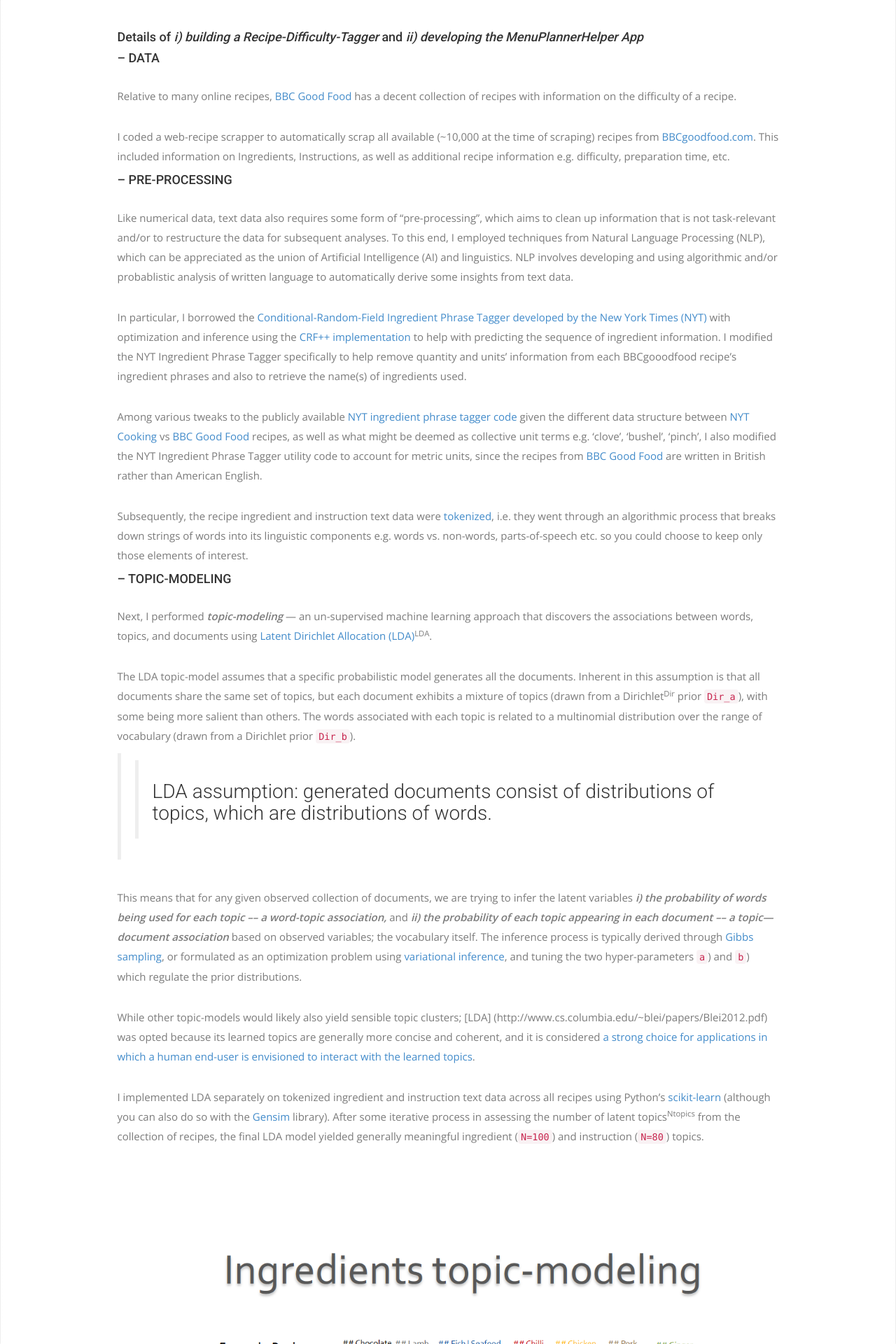
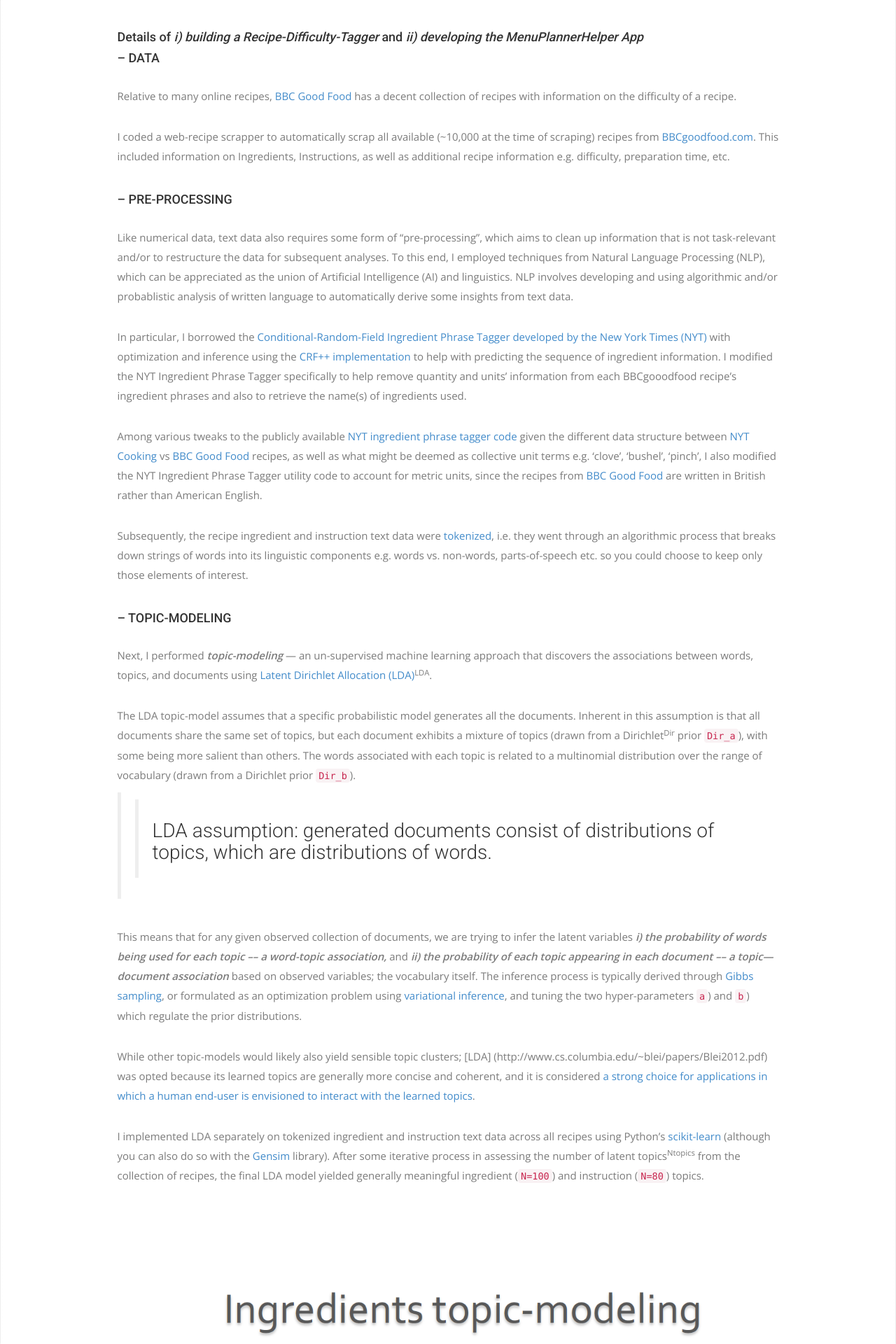
Before and after one commit to hengrumay/hengrumay.github.io, a Jekyll site: the page built from _posts/2017-12-22-MenuPlannerHelper.md, in a window 1280 px wide. Shown: the part 3273-5193 px from the top of the page at 70% size. Built offline with Jekyll 4.4.1, drawn with Linux system fonts in a browser that asks for light colours; nearby versions of some CDN libraries; some web fonts are replaced; comment, search, counter and statistics services are not loaded.

Commit message:
Update 2017-12-22-MenuPlannerHelper.md

```diff
--- a/_posts/2017-12-22-MenuPlannerHelper.md
+++ b/_posts/2017-12-22-MenuPlannerHelper.md
@@ -34,14 +34,14 @@ Interestingly, as I sifted through various sources of recipes the information ab
 
 
 
-#### Details of *i) building a Recipe-Difficulty-Tagger* and *ii) developing the MenuPlannerHelper App*
+#### Details of *i) building a Recipe-Difficulty-Tagger* and *ii) developing the MenuPlannerHelper App*  <br>
 <!--##`< Create a DIV to HIDE and SHOW the details >`-->
 
 #### -- DATA
 Relative to many online recipes, [BBC Good Food](https://www.bbcgoodfood.com/) has a decent collection of recipes with information on the difficulty of a recipe.
 
 I coded a web-recipe scrapper to automatically scrap all available (~10,000 at the time of scraping) recipes from [BBCgoodfood.com](https://www.bbcgoodfood.com/). This included information on Ingredients, Instructions, as well as additional recipe information e.g. difficulty, preparation time, etc.
-
+<br>
 
 #### -- PRE-PROCESSING
 Like numerical data, text data also requires some form of “pre-processing”, which aims to clean up information that is not task-relevant and/or to restructure the data for subsequent analyses. To this end, I employed techniques from Natural Language Processing (NLP), which can be appreciated as the union of Artificial Intelligence (AI) and linguistics. NLP involves developing and using algorithmic and/or probablistic analysis of written language to automatically derive some insights from text data.
@@ -51,7 +51,7 @@ In particular, I borrowed the [Conditional-Random-Field Ingredient Phrase Tagger
 Among various tweaks to the publicly available [NYT ingredient phrase tagger code](https://github.com/NYTimes/ingredient-phrase-tagger) given the different data structure between [NYT Cooking](https://cooking.nytimes.com/) vs [BBC Good Food](https://www.bbcgoodfood.com/) recipes, as well as what might be deemed as collective unit terms e.g. ‘clove’, ‘bushel’, ‘pinch’, I also modified the NYT Ingredient Phrase Tagger utility code to account for metric units, since the recipes from [BBC Good Food](https://www.bbcgoodfood.com/) are written in British rather than American English.
 
 Subsequently, the recipe ingredient and instruction text data were [tokenized](https://nlp.stanford.edu/IR-book/html/htmledition/tokenization-1.html), i.e. they went through an algorithmic process that breaks down strings of words into its linguistic components e.g. words vs. non-words, parts-of-speech etc. so you could choose to keep only those elements of interest.
-
+<br>
 
 #### -- TOPIC-MODELING
 Next, I performed ***topic-modeling*** --- an un-supervised machine learning approach that discovers the associations between words, topics, and documents using [Latent Dirichlet Allocation (LDA)](http://www.cs.columbia.edu/~blei/papers/Blei2012.pdf)<sup>LDA</sup>.
@@ -73,7 +73,7 @@ https://stats.stackexchange.com/questions/295506/lda-topics-number-determining-t
 ![](https://raw.githubusercontent.com/hengrumay/hengrumay.github.io/master/_posts/MenuPlannerHelper/LDA_ingredTopics.png)<center>FIG3: <i>Examples of the varying distributions of Ingredient topics associated with each recipe</i></center>
 
 ![](https://raw.githubusercontent.com/hengrumay/hengrumay.github.io/master/_posts/MenuPlannerHelper/LDA_instructTopics.png)<center>FIG4: <i>An illustrative snapshot of Instruction topics visualized using the <a href="https://github.com/bmabey/pyLDAvis">interactive LDAviz tool</a></i></center>
-
+<br>
 
 #### -- CLASSIFICATION
 With the LDA ingredient and instructions topics derived, I assessed a few Classification Models that included the probabilistic topic-word association matrices as input features to predict recipe difficulty (‘easy’ vs. ‘more challenging’). The general model takes the form (also shown in FIG2.):
@@ -102,7 +102,7 @@ With the LDA ingredient and instructions topics derived, I assessed a few Classi
 </math> -->
 
 Ensemble ([Gradient-boosted & Random Forest](https://discuss.analyticsvidhya.com/t/what-is-the-fundamental-difference-between-randomforest-and-gradient-boosting-algorithms/2341)) [classification](http://www.saedsayad.com/decision_tree.htm) [Trees](https://towardsdatascience.com/decision-trees-in-machine-learning-641b9c4e8052) and [Logistic Regression](http://ml-cheatsheet.readthedocs.io/en/latest/logistic_regression.html) Models with different [regularization e.g. Lasso(L1) & Ridge(L2)](https://www.quora.com/Using-logistic-regression-and-L1-L2-regularization-do-I-have-to-care-about-features-selection) parameters were compared.
-
+<br>
 
 #### --	TESTING-VALIDATING
 To address the uneven proportion<sup>sample-issue</sup> of recipes for each difficulty category, the number of easy recipes was downsampled to match those of the ‘more-challenging’ recipes. <!--*#* (see *** for other ways to deal with uneven data samples) -->
@@ -112,7 +112,6 @@ To assess the different models, 20% of sample data was held for final testing, a
 The outcome metrics of interest here were area under the curve, as well as precision (% of selected items that are relevant) and recall (% of relevant items selected, also commonly known as '*sensitivity*'):
 
 <center><img src="https://upload.wikimedia.org/wikipedia/commons/2/26/Precisionrecall.svg" height="600px"> </center><center>FIG5: <i>Precision and Recall, illustrated -- credit: <a href="https://upload.wikimedia.org/wikipedia/commons/2/26/Precisionrecall.svg">Wikipedia</a></i> </center>
-
 <br>
 
 The different models do comparably well after tuning for their respective parameters (e.g. learning rate, number of trees, training features etc.) with K-fold cross-validation. The 2 best performing models: `Logistic_Regression1_lasso` and `gradboostedTrees` yielded comparable recall and precision metrics ~84—86%, as seen in the confusion matrices below.
@@ -165,10 +164,10 @@ Below is an early version demo of the [MenuPlannerHelper](https://bit.ly/menupla
 <br>
 
 Happily, the ***Recipe-Difficulty-Tagger*** and ***MenuPlannerHelper App*** serve as decent working proof-of-concepts and can indeed be used with the current recipe collection from [BBCgoodfood.com](https://www.bbcgoodfood.com/).
+<br>
 
-<p> </p>
 
-> ### Some thoughts on how to further improve and extend the work here...
+> ### Some thoughts on how to further improve and extend the work here... <br>
 
 
 #### APPLICATION EXTENSIONS:
@@ -191,10 +190,11 @@ I look forward to trying out some of these ideas and sharing updates on another
 
 Meanwhile, if you find yourself using recipes from [BBCgoodfood](https://www.bbcgoodfood.com/) why not give the [MenuHelper](bit.ly/menuplannerhelper) App a go! You never know, there could be an easier or similarly delectable recipe that could help simplify your holiday festive meal preparation.
 
-<p> </p>
+<br>
 
 #### *Until next time, Happy Holidays to all!*
 
+<br>
 <br>
 <br>
 
```
